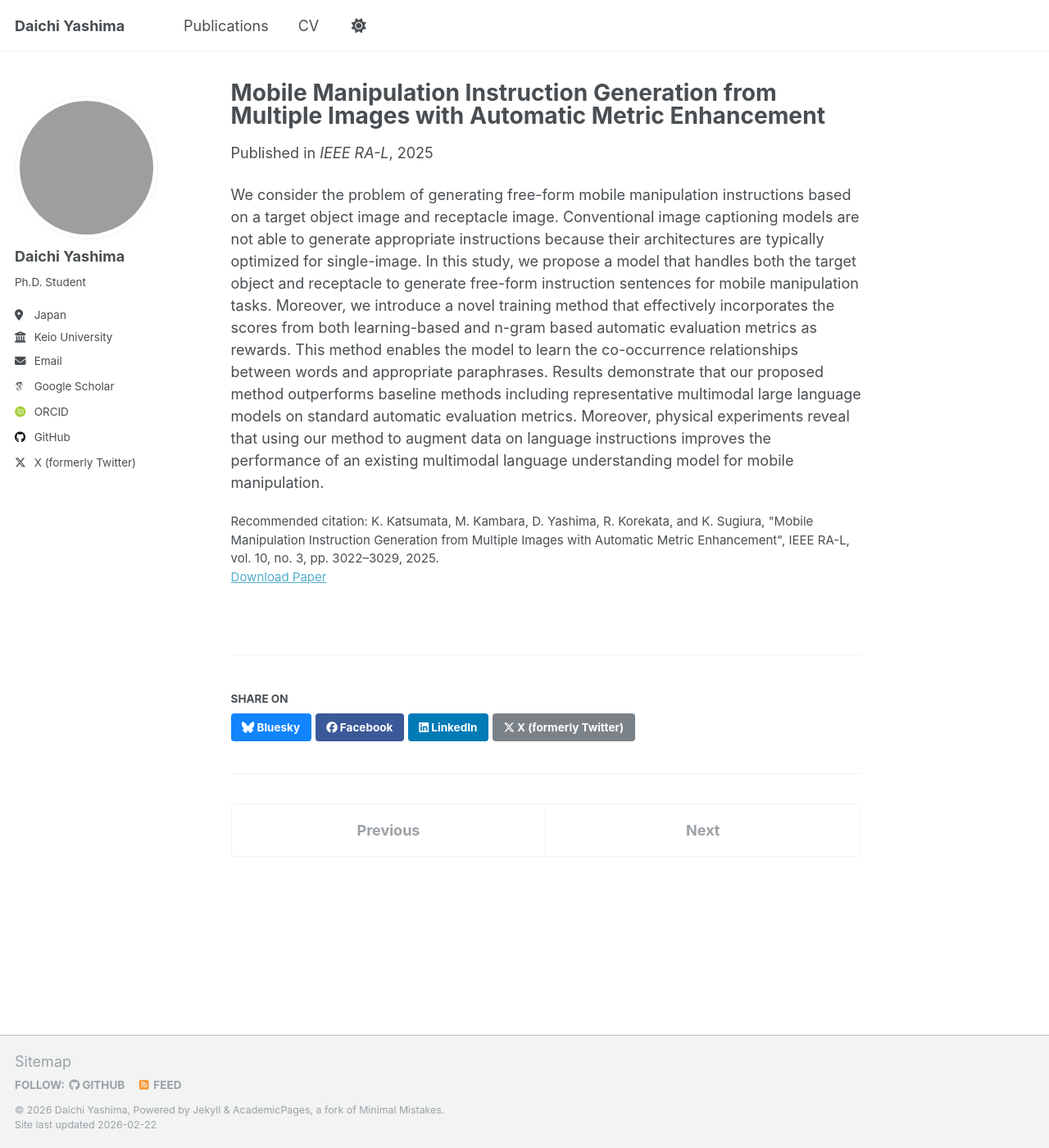
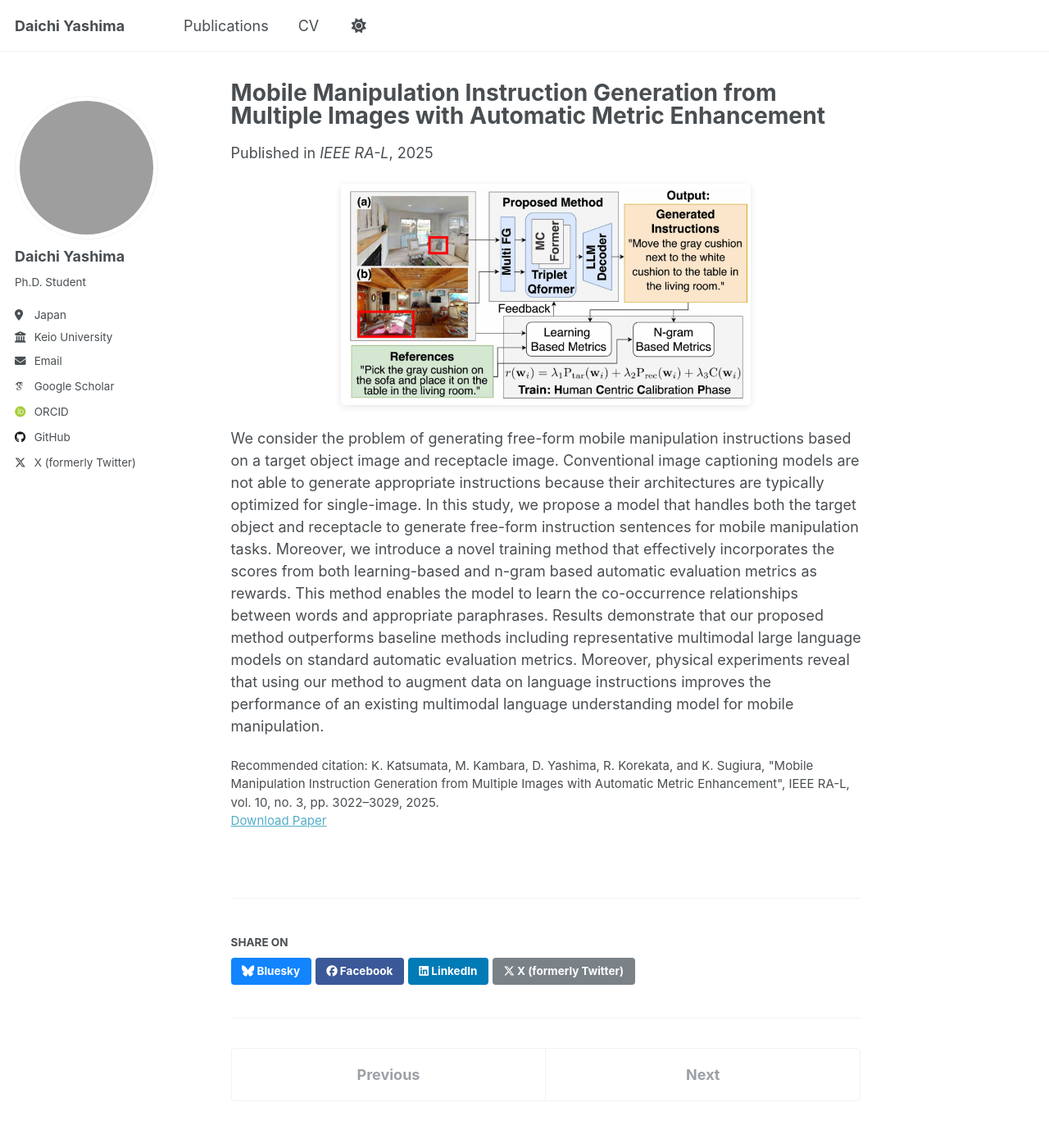
Before and after one commit to daichi1207/daichi1207.github.io, a Jekyll site: the page built from _publications/KatsumataRAL25.md, in a window 1280 px wide and 1400 px high. Shown: the whole window at 82% size. Built offline with Jekyll 4.4.1, drawn with Linux system fonts in a browser that asks for light colours; some web fonts are replaced.

Commit message:
:tada: up

```diff
--- a/_layouts/single.html
+++ b/_layouts/single.html
@@ -43,6 +43,18 @@ layout: default
         {% endif %}
         </header>
       {% endunless %}
+
+      {% if page.thumbnail and page.collection == 'publications' %}
+        <div class="page__thumbnail">
+          <img src=
+            {% if page.thumbnail contains "://" %}
+              "{{ page.thumbnail }}"
+            {% else %}
+              "{{ page.thumbnail | prepend: "/images/" | prepend: base_path }}"
+            {% endif %}
+            alt="{{ page.title | strip_html }}" />
+        </div>
+      {% endif %}
 
       <section class="page__content" itemprop="text">
         {{ content }}
--- a/_sass/layout/_page.scss
+++ b/_sass/layout/_page.scss
@@ -43,12 +43,35 @@
   }
 }
 
+.page__thumbnail {
+  margin-bottom: 1.5em;
+  text-align: center;
+
+  img {
+    max-width: 100%;
+    height: auto;
+    border-radius: 6px;
+    box-shadow: 0 2px 8px rgba(0, 0, 0, 0.1);
+
+    @include breakpoint($medium) {
+      max-width: 500px;
+    }
+  }
+}
+
 .page__lead {
   font-family: $global-font-family;
   font-size: $type-size-4;
 }
 
 .page__content {
+  overflow-wrap: break-word;
+  word-wrap: break-word;
+
+  img {
+    max-width: 100%;
+    height: auto;
+  }
 
   h2 {
     padding-bottom: 0.5em;
--- a/_sass/layout/_publications.scss
+++ b/_sass/layout/_publications.scss
@@ -3,12 +3,17 @@
    ========================================================================== */
 
 .publication-item {
-  margin-bottom: 2em;
-  padding: 1.5em;
+  margin-bottom: 1.5em;
+  padding: 1em;
   border: 1px solid var(--global-border-color);
   border-radius: 8px;
   background: var(--global-background-color);
   transition: box-shadow 0.3s ease;
+
+  @include breakpoint($medium) {
+    padding: 1.5em;
+    margin-bottom: 2em;
+  }
 
   &:hover {
     box-shadow: 0 4px 12px rgba(0, 0, 0, 0.1);
@@ -17,30 +22,26 @@
 
 .publication-layout {
   display: flex;
-  gap: 1.5em;
+  flex-direction: column;
+  gap: 1em;
   align-items: flex-start;
-
-  @include breakpoint($small) {
-    flex-direction: column;
-  }
 
   @include breakpoint($medium) {
     flex-direction: row;
+    gap: 1.5em;
   }
 }
 
 .publication-thumbnail {
   flex-shrink: 0;
-  width: 200px;
-
-  @include breakpoint($small) {
-    width: 100%;
-    max-width: 300px;
-    margin: 0 auto;
-  }
+  width: 100%;
+  max-width: 250px;
+  margin: 0 auto;
 
   @include breakpoint($medium) {
     width: 200px;
+    max-width: none;
+    margin: 0;
   }
 }
 
@@ -55,13 +56,19 @@
 .publication-content {
   flex: 1;
   min-width: 0;
+  word-wrap: break-word;
+  overflow-wrap: break-word;
 }
 
 .publication-title {
   margin: 0 0 0.5em 0;
-  font-size: $type-size-4;
+  font-size: $type-size-5;
   font-family: $sans-serif-narrow;
   line-height: 1.3;
+
+  @include breakpoint($medium) {
+    font-size: $type-size-4;
+  }
 
   a {
     color: var(--global-text-color);
@@ -123,18 +130,3 @@
   color: var(--global-text-color-light);
   line-height: 1.5;
 }
-
-/* Responsive adjustments */
-@include breakpoint($small) {
-  .publication-item {
-    padding: 1em;
-  }
-
-  .publication-layout {
-    gap: 1em;
-  }
-
-  .publication-title {
-    font-size: $type-size-5;
-  }
-}
--- a/_sass/layout/_sidebar.scss
+++ b/_sass/layout/_sidebar.scss
@@ -83,9 +83,8 @@
 .author__avatar {
   display: table-cell;
   vertical-align: top;
-  width: 36px;
-  // set width only, for non-square avatars
-  // height: 36px;
+  width: 80px;
+  height: 80px;
 
   @include breakpoint($large) {
     display: block;
@@ -94,13 +93,16 @@
   }
 
   img {
-    width: 175px;
-    height: 175px;
+    max-width: 100%;
+    width: 80px;
+    height: 80px;
     border-radius: 50%;
     object-fit: cover;
-    display: block; // Ensures proper rendering
+    display: block;
 
     @include breakpoint($large) {
+      width: 175px;
+      height: 175px;
       padding: 5px;
       border: 1px solid var(--global-border-color);
     }
```
Also changed, not shown: _pages/about.md (+3 -1 lines), _publications/amemiyaCVPR26.md (added, +17 -0 lines), _publications/yashimaCVPR26.md (added, +17 -0 lines), images/amemiyaCVPR26.png (added), images/yashimaCVPR26.png (added).
